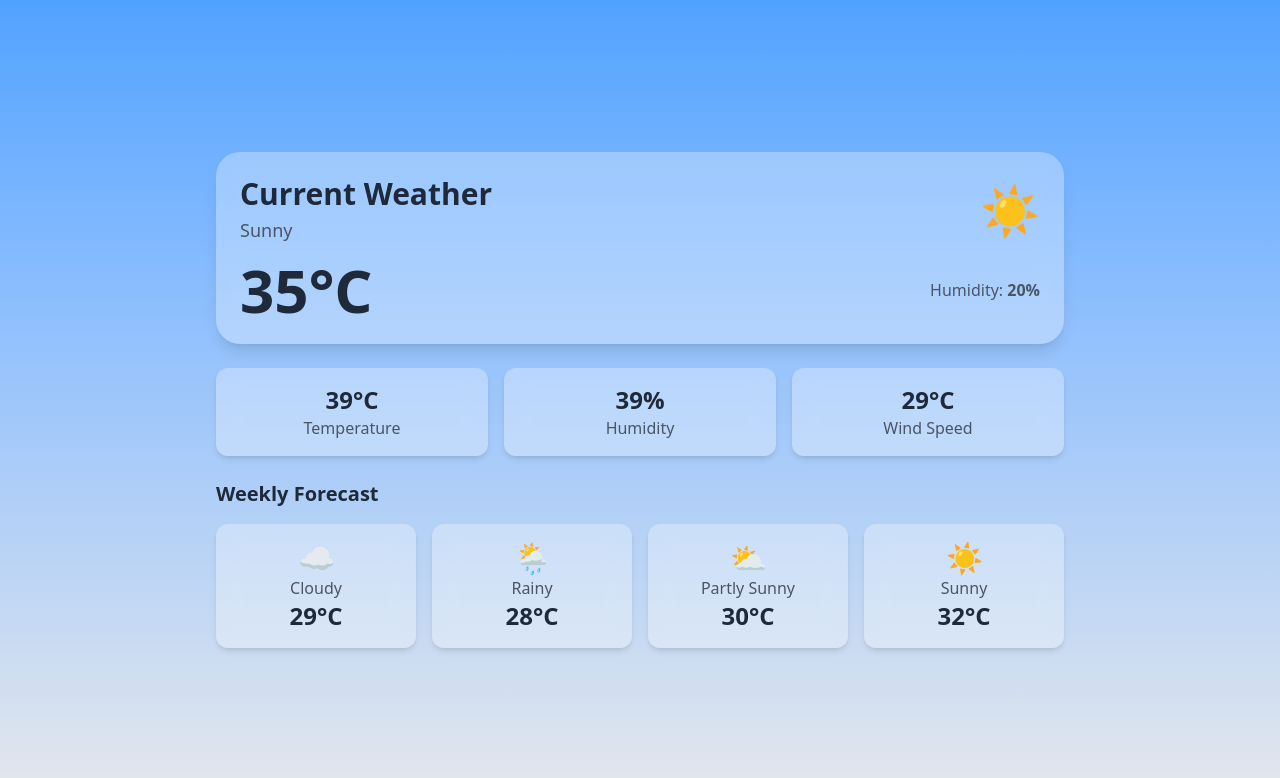
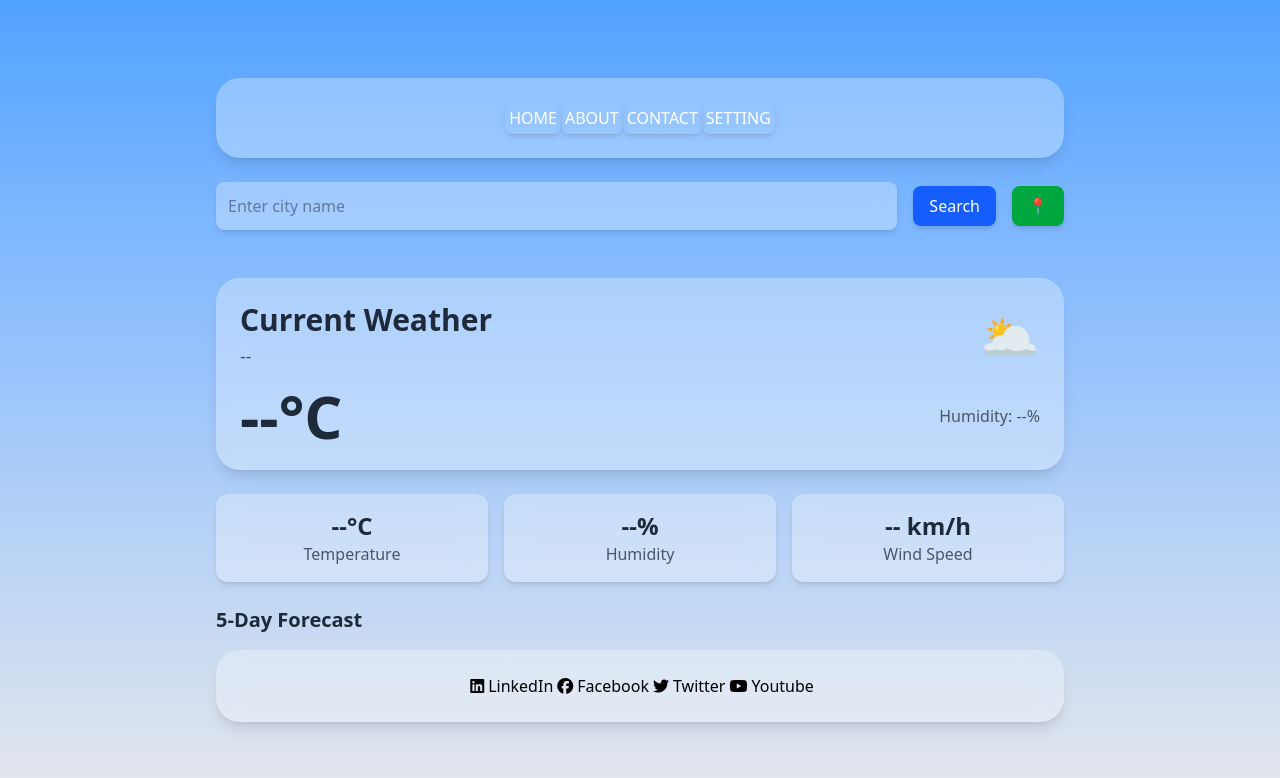
Before and after one commit to NikeshBawankar1921/forecasting, a website: page index.html in a window 1280 px wide. Drawn offline with Linux system fonts and the light colour scheme.

Commit message:
added title,search bar,search button,header,footer,change ui design.

```diff
--- a/index.html
+++ b/index.html
@@ -1,73 +1,93 @@
-
 <!DOCTYPE html>
 <html lang="en">
+
 <head>
     <meta charset="UTF-8">
     <meta name="viewport" content="width=device-width, initial-scale=1.0">
     <link rel="stylesheet" href="./output.css">
+    <link rel="stylesheet" href="https://cdnjs.cloudflare.com/ajax/libs/font-awesome/6.7.2/css/all.min.css">
     <title>Weather Forecast</title>
 </head>
+
 <body class="bg-gradient-to-b from-blue-400 to-gray-200 min-h-screen flex justify-center items-center">
 
     <div class="w-full max-w-4xl p-6">
+
+        <div class="bg-white/30 backdrop-blur-md shadow-lg rounded-3xl p-6 ">
+
+            <ul class="flex  gap-6 m-0 justify-center">
+
+                <li class="p-1 px-2 py-1 text-white rounded-lg shadow-md" id="#"> HOME </li>
+                <li class="p-1 px-2 py-1 text-white rounded-lg shadow-md" id="#"> ABOUT</li>
+                <li class="p-1 px-2 py-1  text-white rounded-lg shadow-md" id="#"> CONTACT</li>
+                <li class="p-1 px-2 py-1  text-white rounded-lg shadow-md" id="#"> SETTING</li>
+            </ul>
+        </div>
+        <br>
+        <!-- Search Bar & Recent Locations -->
+        <div class="flex items-center gap-4 mb-6">
+            <input id="cityInput" type="text" placeholder="Enter city name"
+                class="p-3 w-full rounded-lg shadow-md bg-white/30 backdrop-blur-md text-gray-800">
+            <button id="searchBtn" class="px-4 py-2 bg-blue-600 text-white rounded-lg shadow-md">Search</button>
+            <button id="locationBtn" class="px-4 py-2 bg-green-600 text-white rounded-lg shadow-md">📍</button>
+        </div>
+        <div class="relative">
+            <select id="recentCities" class="w-full p-3 rounded-lg shadow-md hidden bg-white/90"></select>
+        </div>
+        <br>
         <!-- Current Weather Section -->
         <div class="bg-white/30 backdrop-blur-md shadow-lg rounded-3xl p-6">
             <div class="flex justify-between items-center">
                 <div>
                     <h2 class="text-3xl font-semibold text-gray-800">Current Weather</h2>
-                    <p class="text-lg text-gray-600 mt-1">Sunny</p>
+                    <p id="weatherCondition" class="text-lg text-gray-600 mt-1">--</p>
                 </div>
-                <div class="text-5xl text-yellow-500">☀️</div>
+                <div id="weatherIcon" class="text-5xl">🌥️</div>
             </div>
             <div class="flex justify-between items-center mt-4">
-                <p class="text-6xl font-bold text-gray-800">35°C</p>
-                <p class="text-gray-600">Humidity: <span class="font-semibold">20%</span></p>
+                <p id="temperature" class="text-6xl font-bold text-gray-800">--°C</p>
+                <p id="humidity" class="text-gray-600">Humidity: --%</p>
             </div>
         </div>
 
         <!-- Weather Details -->
         <div class="grid grid-cols-3 gap-4 mt-6">
             <div class="bg-white/30 backdrop-blur-md shadow-md p-4 rounded-xl text-center">
-                <p class="text-2xl font-semibold text-gray-800">39°C</p>
+                <p id="temp" class="text-2xl font-semibold text-gray-800">--°C</p>
                 <p class="text-gray-600">Temperature</p>
             </div>
             <div class="bg-white/30 backdrop-blur-md shadow-md p-4 rounded-xl text-center">
-                <p class="text-2xl font-semibold text-gray-800">39%</p>
+                <p id="humidityDetail" class="text-2xl font-semibold text-gray-800">--%</p>
                 <p class="text-gray-600">Humidity</p>
             </div>
             <div class="bg-white/30 backdrop-blur-md shadow-md p-4 rounded-xl text-center">
-                <p class="text-2xl font-semibold text-gray-800">29°C</p>
+                <p id="windSpeed" class="text-2xl font-semibold text-gray-800">-- km/h</p>
                 <p class="text-gray-600">Wind Speed</p>
             </div>
         </div>
 
-        <!-- Forecast Section -->
+        <!-- 5-Day Forecast -->
         <div class="mt-6">
-            <h3 class="text-xl font-semibold text-gray-800">Weekly Forecast</h3>
-            <div class="grid grid-cols-4 gap-4 mt-4">
-                <div class="bg-white/30 backdrop-blur-md shadow-md p-4 rounded-xl text-center">
-                    <p class="text-3xl">☁️</p>
-                    <p class="text-gray-600">Cloudy</p>
-                    <p class="text-2xl font-semibold text-gray-800">29°C</p>
-                </div>
-                <div class="bg-white/30 backdrop-blur-md shadow-md p-4 rounded-xl text-center">
-                    <p class="text-3xl">🌦️</p>
-                    <p class="text-gray-600">Rainy</p>
-                    <p class="text-2xl font-semibold text-gray-800">28°C</p>
-                </div>
-                <div class="bg-white/30 backdrop-blur-md shadow-md p-4 rounded-xl text-center">
-                    <p class="text-3xl">⛅</p>
-                    <p class="text-gray-600">Partly Sunny</p>
-                    <p class="text-2xl font-semibold text-gray-800">30°C</p>
-                </div>
-                <div class="bg-white/30 backdrop-blur-md shadow-md p-4 rounded-xl text-center">
-                    <p class="text-3xl">☀️</p>
-                    <p class="text-gray-600">Sunny</p>
-                    <p class="text-2xl font-semibold text-gray-800">32°C</p>
-                </div>
-            </div>
+            <h3 class="text-xl font-semibold text-gray-800">5-Day Forecast</h3>
+            <div id="forecast" class="grid grid-cols-5 gap-4 mt-4"></div>
         </div>
+
+        <!-- Error Message -->
+        <p id="errorMsg" class="text-red-600 text-center mt-4 hidden"></p>
+        <footer class="bg-white/30 backdrop-blur-md shadow-lg rounded-3xl p-6 ">
+
+            <ul class="flex  gap-6 m-0 justify-center size-0.5">
+                <li class="p-1 fa-brands fa-linkedin"> </li><p>LinkedIn</p>
+                <li class="p-1 fa-brands fa-facebook"> </li><p>Facebook</p>
+                <li class="p-1 fa-brands fa-twitter"> </li><p>Twitter</p>
+                <li class="p-1 fa-brands fa-youtube"> </li><p>Youtube</p>
+            </ul>
+        </footer>
     </div>
 
+    <script src="main.js" defer></script>
+
+
 </body>
+
 </html>
```
